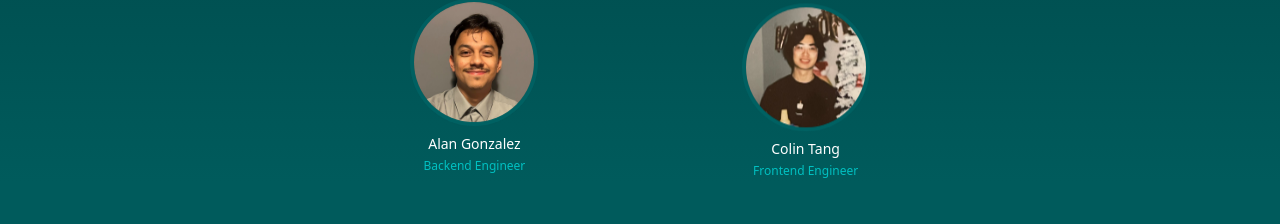
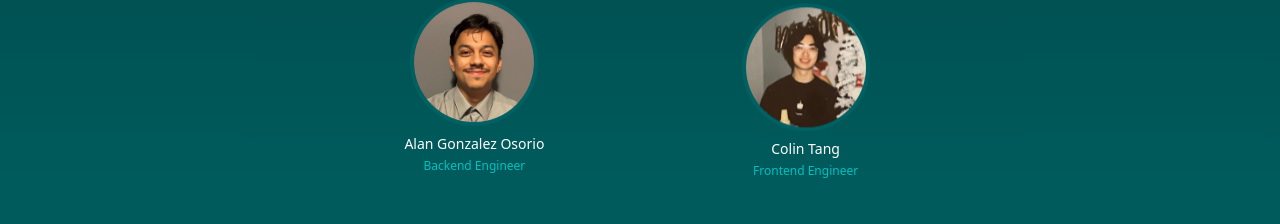
Before and after one commit to CTlandu/waveform.ai_colin_copy, a React (Vite) app in the folder frontend/: page /team in a window 1280 px wide. Shown: the part 1028-1252 px from the top of the page. Built offline with nearby package versions, Linux system fonts and the light colour scheme.

Commit message:
fixed Alan name and linkedin

```diff
--- a/frontend/src/data/teamMembers.js
+++ b/frontend/src/data/teamMembers.js
@@ -112,14 +112,14 @@ export const teamMembers = [
   },
   {
     id: 10,
-    name: "Alan Gonzalez",
+    name: "Alan Gonzalez Osorio",
     role: "Backend Engineer",
     image: alanGonzalez,
     description:
       "Alan Gonzalez is a Junior studying Computer Science and Applied Math and passionate about AI/ML and Software Engineering",
     email: "alan.gonzalez@example.com",
     website: "https://example.com",
-    linkedin: "https://linkedin.com/in/alan-gonzalez",
+    linkedin: "https://www.linkedin.com/in/alan-gonzalez-osorio/",
   },
   {
     id: 11,
```
